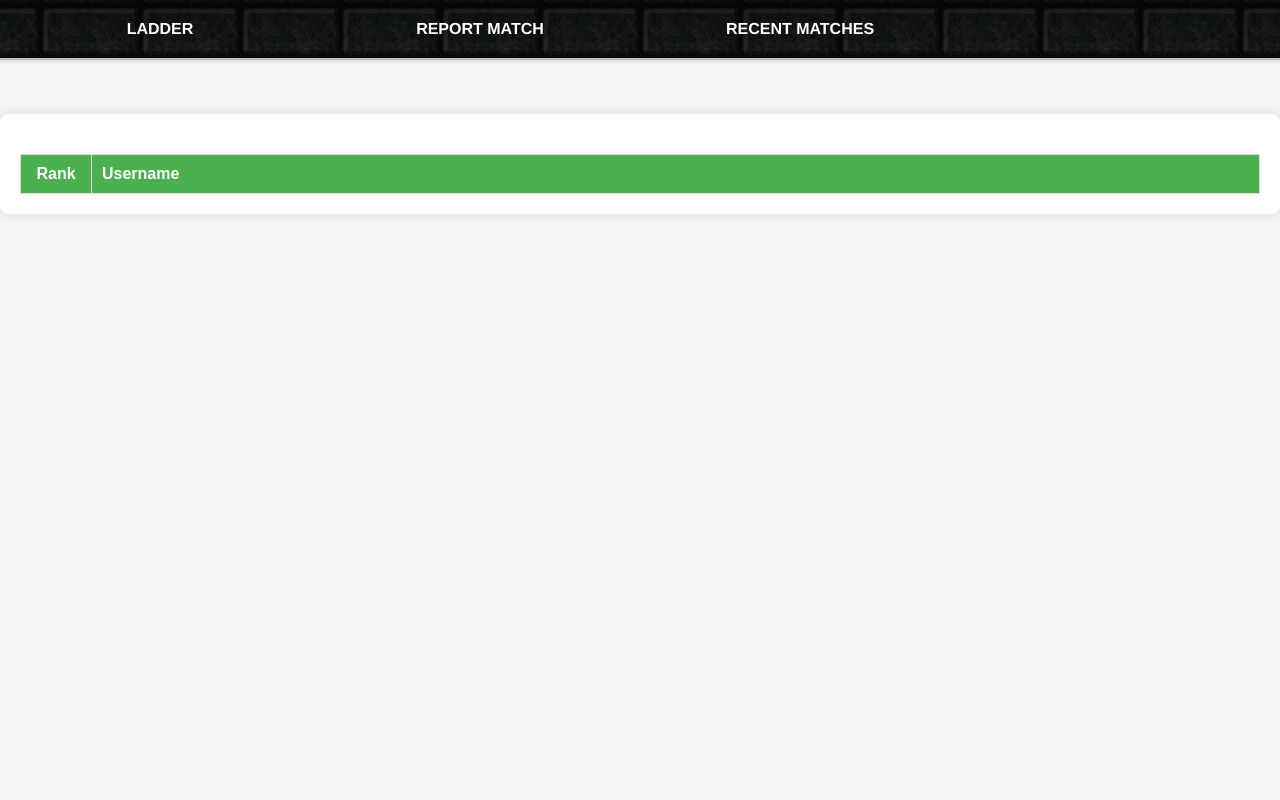
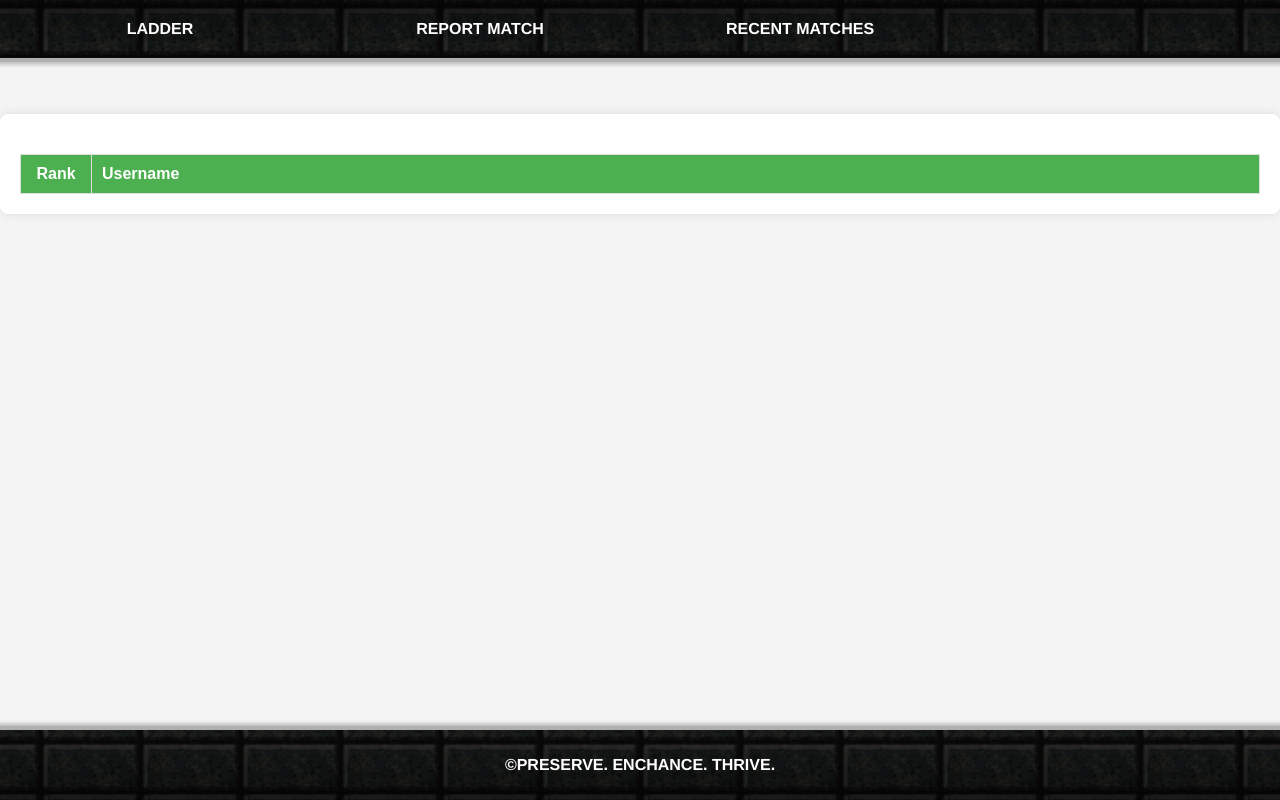
Before and after one commit to CodeOrangelt/RDL-D1-Ladder, a PHP site: page / in a window 1280 px wide. Run offline with PHP 8.4, Linux system fonts and the light colour scheme; lists and menus that the app fills with data are empty; some libraries are stand-ins or nearby versions.

Commit message:
adding a matching footer style

```diff
--- /dev/null
+++ b/footer.css
@@ -0,0 +1,39 @@
+footer {
+    background: linear-gradient(to top,
+        rgba(0, 0, 0, 0.7),
+        rgba(0, 0, 0, 0.5)),
+        url('images/image.png');
+    background-size: 100px;
+    background-position: center;
+    background-repeat: repeat;
+    color: #fff;
+    padding: 10px 0;
+    width: 100%;
+    position: fixed;
+    bottom: 0;
+    left: 0;
+    z-index: 100;
+    font-family: Helvetica, Arial, sans-serif;
+    font-weight: bold;
+    text-transform: uppercase;
+}
+
+footer::before {
+    content: '';
+    position: absolute;
+    top: -4px;
+    left: -10px;
+    width: calc(100% + 20px);
+    height: 4px;
+    background: rgba(128, 128, 128, 0.6);
+    box-shadow: 0 -2px 4px rgba(0, 0, 0, 0.3);
+}
+
+.footer-content {
+    max-width: 1200px;
+    margin: 0 auto;
+    padding: 0 20px;
+    display: flex;
+    justify-content: center;
+    align-items: center;
+}
--- /dev/null
+++ b/footer.html
@@ -0,0 +1,5 @@
+<footer>
+    <div class="footer-content">
+        <p>&copy;PRESERVE. ENCHANCE. THRIVE.</p>
+    </div>
+</footer>
--- a/index.html
+++ b/index.html
@@ -38,5 +38,15 @@
     <script type="module" src="current-user.js"></script>
     <script type="module" src="logout.js"></script>
     <script type="module" src="ladder.js"></script>
+
+    <div id="footer-placeholder"></div>
+    <link rel="stylesheet" href="footer.css">
+    <script>
+        fetch('footer.html')
+            .then(response => response.text())
+            .then(data => {
+                document.getElementById('footer-placeholder').innerHTML = data;
+            });
+    </script>
 </body>
 </html>
--- a/nav.css
+++ b/nav.css
@@ -22,12 +22,12 @@ nav {
 nav::after {
     content: '';
     position: absolute;
-    bottom: -2px;  /* Position slightly below the nav */
-    left: 0;
-    width: 100%;
-    height: 2px;
-    background: rgba(128, 128, 128, 0.5);  /* Semi-transparent gray */
-    box-shadow: 0 1px 3px rgba(0, 0, 0, 0.2);  /* Subtle shadow */
+    bottom: -4px;  /* Increased from -2px for more overlap */
+    left: -10px;   /* Extend past the left edge */
+    width: calc(100% + 20px); /* Extend past both edges */
+    height: 4px;   /* Increased from 2px for thicker line */
+    background: rgba(128, 128, 128, 0.6);  /* Slightly more opaque */
+    box-shadow: 0 2px 4px rgba(0, 0, 0, 0.3);  /* Enhanced shadow */
 }
 
 nav ul {
--- a/style.css
+++ b/style.css
@@ -76,16 +76,17 @@ tr:nth-child(even) {
 #ladder td[title]:hover::after {
     content: attr(title);
     position: absolute;
-    left: 100%;  /* Changed from right: 100% to left: 100% */
+    left: auto;    /* Remove left positioning */
+    right: -10px;  /* Position just to the right */
     top: 50%;
-    transform: translateY(-50%);
+    transform: translate(100%, -50%); /* Center vertically and move right */
     background: #333;
     padding: 5px 10px;
     border-radius: 4px;
     font-size: 0.9em;
     z-index: 1000;
     white-space: nowrap;
-    margin-left: 10px;  /* Changed from margin-right to margin-left */
+    margin-left: 0;  /* Remove left margin */
     color: inherit;
     border: 1px solid currentColor;
 }
```
Also changed, not shown: admin.html (+10 -0 lines), approved-matches.html (+10 -0 lines), login.html (+9 -0 lines), report.html (+10 -0 lines).
